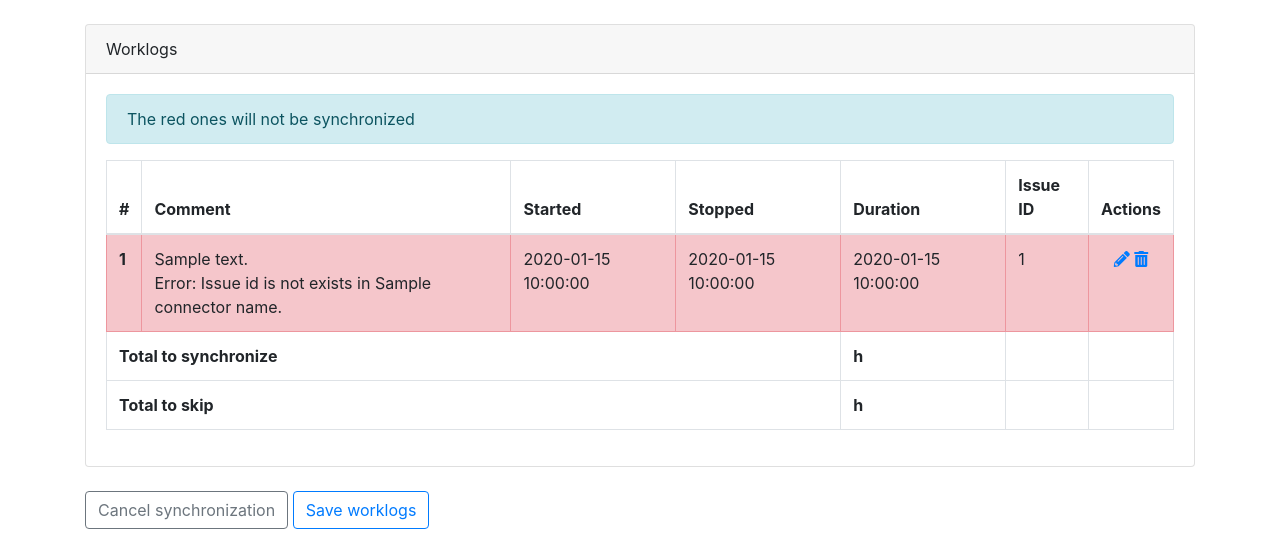
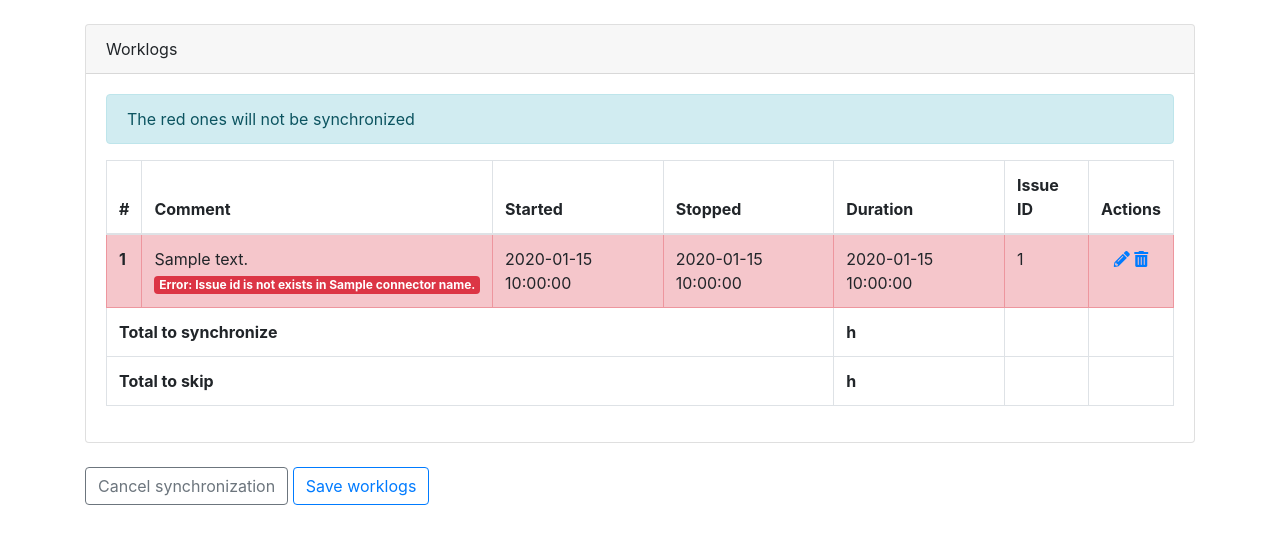
Before and after one commit to ventor-tech/time-sync, a Python web app: template synchronizer/templates/validation.html in a window 1280 px wide. Shown: the part 56-615 px from the top of the page. Run offline with Jinja, Linux system fonts and the light colour scheme; the template is opened without the code that fills it: most values are stand-ins (such as "Sample title", 1, 10 or a date in 2020).

Commit message:
[ADD][TIMESYNC-14] added danger span to the alert message

```diff
--- a/synchronizer/templates/validation.html
+++ b/synchronizer/templates/validation.html
@@ -27,7 +27,9 @@
                         <th scope="row">{{loop.index}}</th>
                         <td>{{worklog.comment}}
                             {% if not worklog.is_valid %}
-                                <div>Error: Issue id is not exists in {{ connector_name }}.</div>
+                                <div>
+                                    <span class="badge badge-danger">Error: Issue id is not exists in {{ connector_name }}.</span>
+                                </div>
                             {% endif %}
                         </td>
                         <td>{{local_time(worklog.date_started)}}</td>
```
